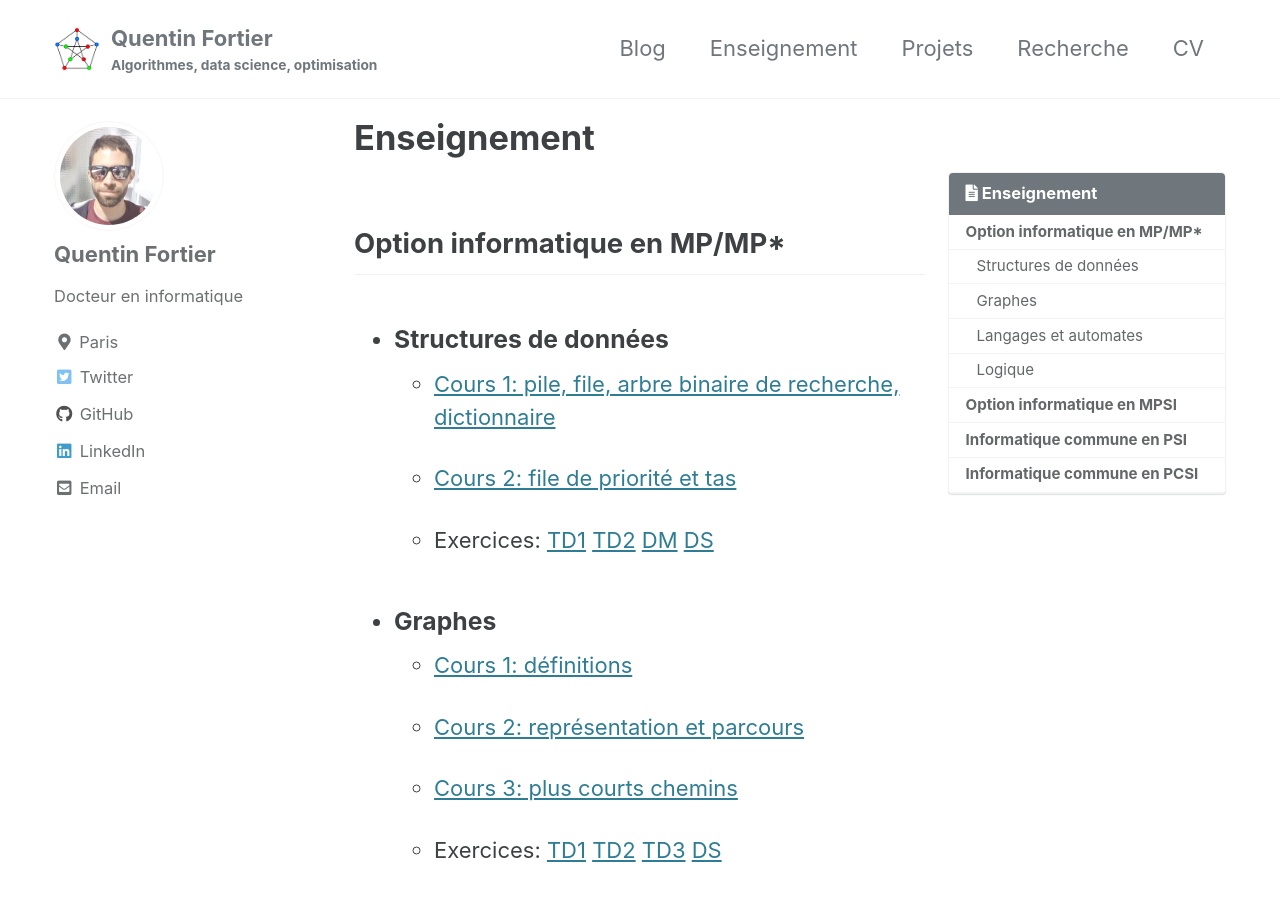
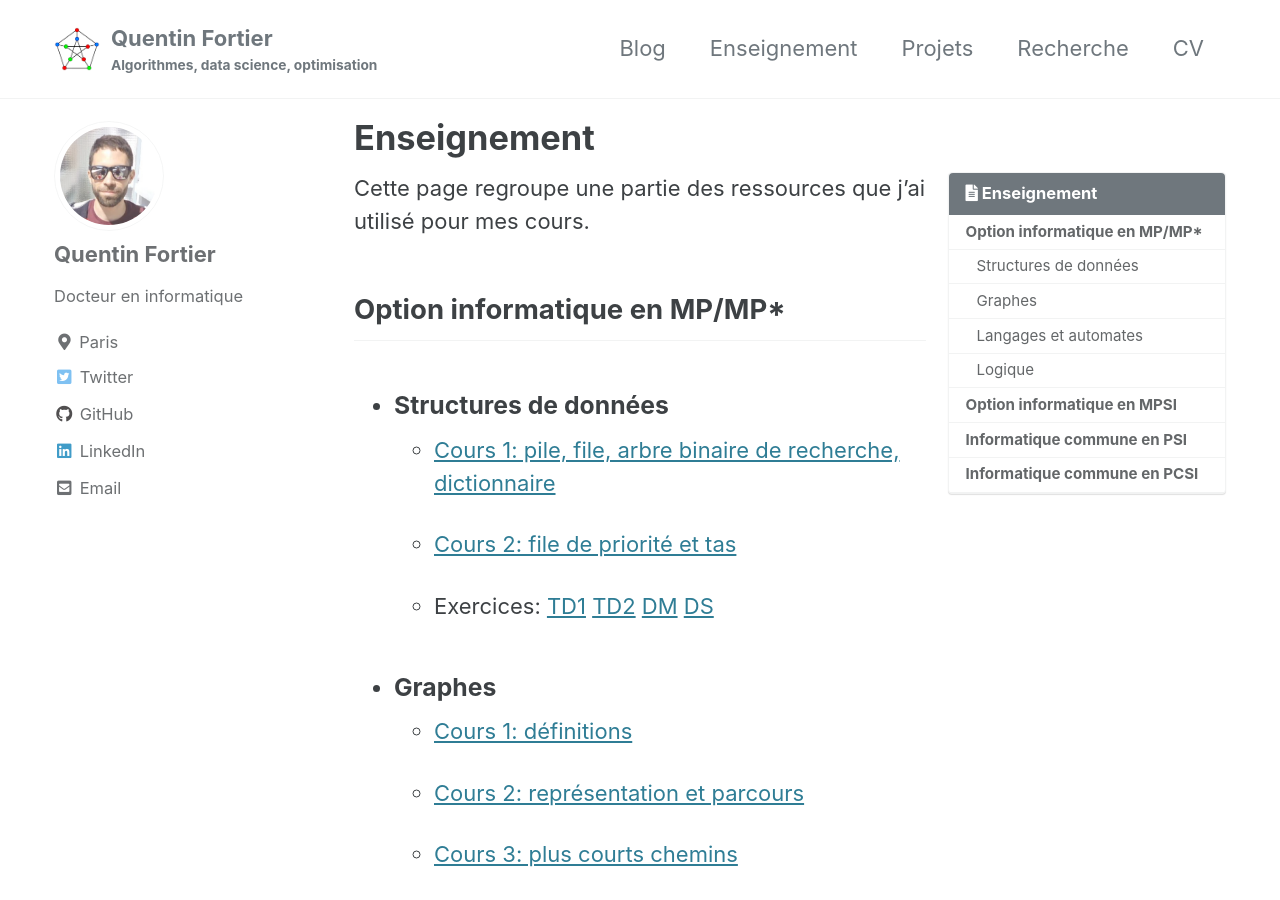
Before and after one commit to fortierq/fortierq.github.io, a Jekyll site: the page built from _pages/teaching.md, in a window 1280 px wide and 900 px high. Built offline with Jekyll 4.4.1, drawn with Linux system fonts in a browser that asks for light colours; cached includes are drawn as plain includes.

Commit message:
Update CV and teaching

```diff
--- a/_pages/teaching.md
+++ b/_pages/teaching.md
@@ -153,7 +153,11 @@ courses:
         url: base_donnees3.pdf
       - name: "SELECT imbriqués (SQL)"
         url: base_donnees4.pdf
+  # - name: "Recherche opérationnelle en L3 Miage"
+  # - name: "Algorithmique et théorie des graphes en licence d'informatique"
 ---
+
+Cette page regroupe une partie des ressources que j'ai utilisé pour mes cours.
 
 {% for course in page.courses %}
 ## {{ course.name }}
```
Also changed, not shown: 1 other file.
